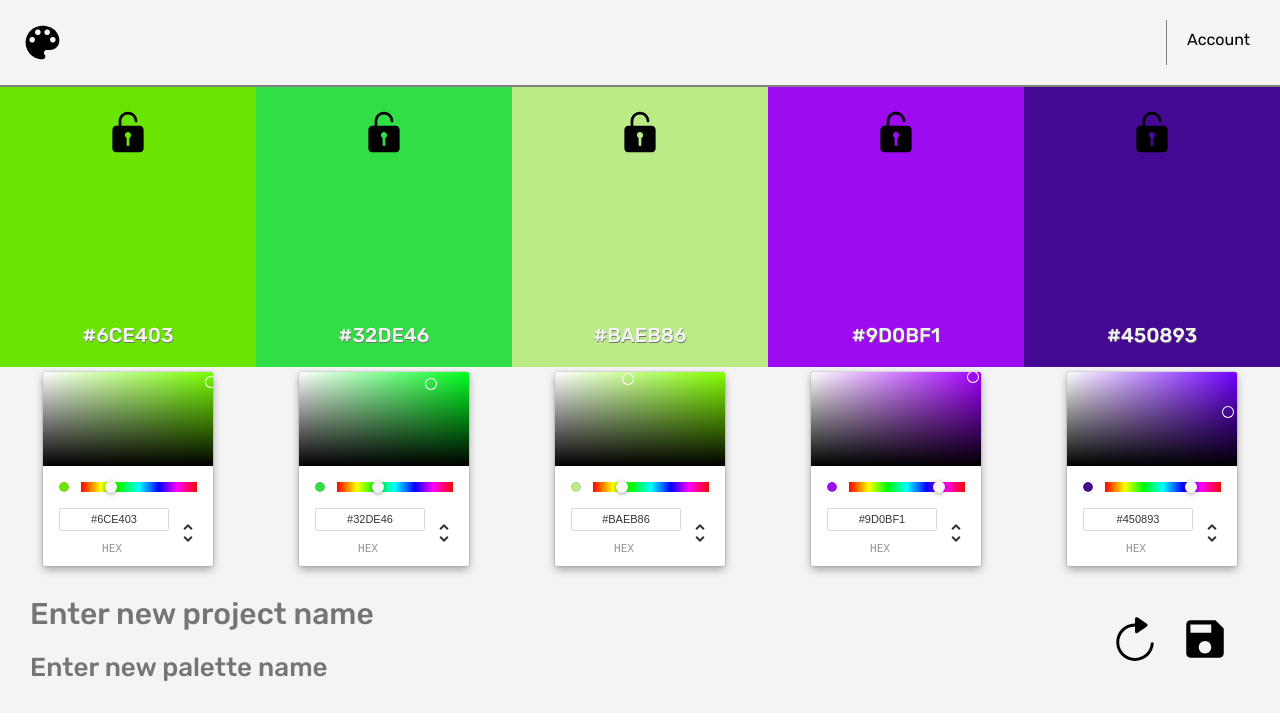
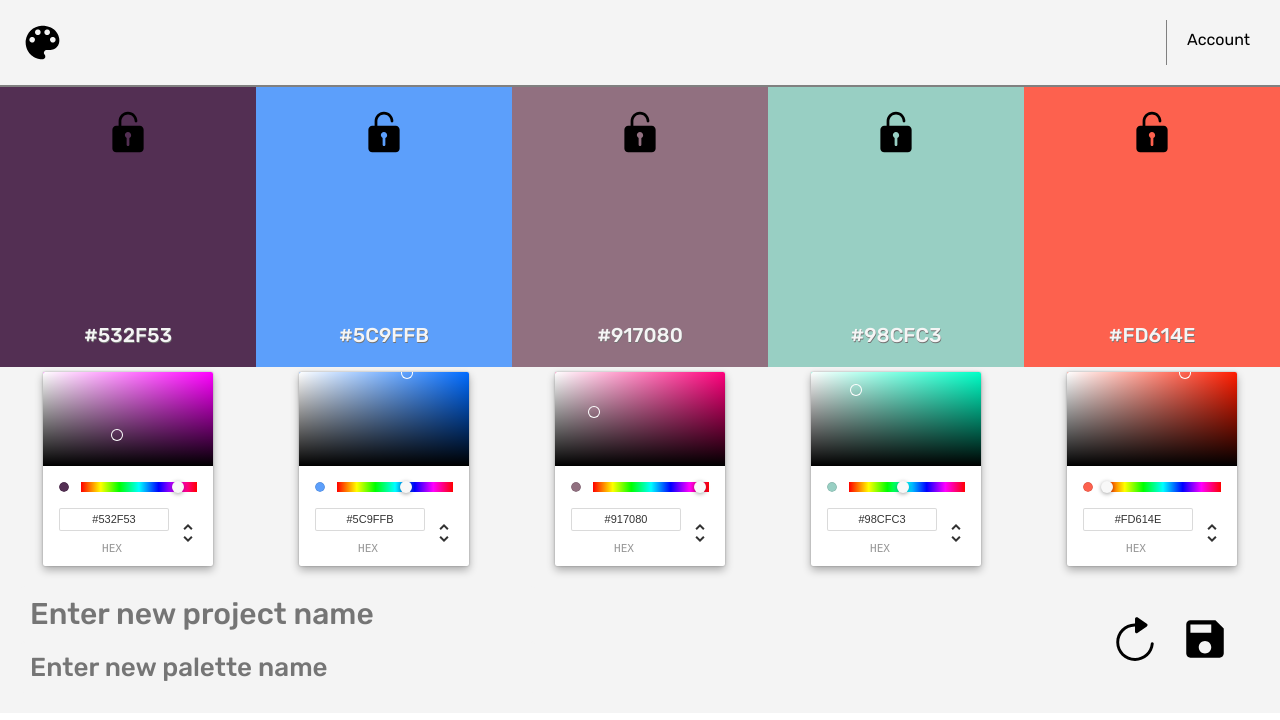
Before and after one commit to sschipke-conga/palette-producer, a React (Create React App) app: page / in a window 1280 px wide. Shown: the top 720 px of the page. Built offline with nearby package versions, Linux system fonts and the light colour scheme.

Commit message:
Change colors and locks with redux

```diff
--- /dev/null
+++ b/src/actions/index.js
@@ -0,0 +1,11 @@
+
+
+export const setUser = user => ({
+  type: 'Set_USER',
+  user
+});
+
+export const setCurrentPalette = palette => ({
+  type: 'SET_CURRENT_PALETTE',
+  palette
+});
--- a/src/components/App/App.js
+++ b/src/components/App/App.js
@@ -126,6 +126,7 @@ class App extends Component {
           exact
           path="/"
           render={() => (
+            <div>
               <PaletteContainer
                 userID={this.state.userID}
                 currentProject={this.state.currentProject}
@@ -135,13 +136,7 @@ class App extends Component {
                 paletteName={this.state.paletteName}
                 save={this.save}
               />
-          )}
-        />
               {this.state.userID && (
-          <Route
-            exact
-            path="/"
-            render={() => (
                 <ProjectContainer
                   projects={this.state.projects}
                   palettes={this.state.palettes}
@@ -150,8 +145,9 @@ class App extends Component {
                   removeProject={this.removeProject}
                 />
               )}
+            </div>
+          )}
         />
-        )}
       </main>
     );
   }
--- a/src/components/ColorCard/ColorCard.js
+++ b/src/components/ColorCard/ColorCard.js
@@ -1,31 +1,66 @@
 import './ColorCard.scss';
-import React from 'react';
+import React, {Component} from 'react';
+import { bindActionCreators } from "redux";
+import { connect } from "react-redux";
+import { setCurrentPalette } from "../../actions/index";
 import { ChromePicker } from 'react-color';
 import PropTypes from 'prop-types'
 import { IoIosLock, IoIosUnlock } from 'react-icons/io';
+import { render } from 'enzyme';
 
-export const ColorCard = ({ index, color, isLocked, changeColor, toggleLock }) => {
 
-  const colorStyles = {
-    background: color,
+export class ColorCard extends Component {
+
+
+
+  toggleLock = () => {
+    const { color, isLocked, index, setCurrentPalette } = this.props;
+    const updatedPalette = this.props.currentPalette;
+    updatedPalette[index].isLocked = !updatedPalette[index].isLocked;
+    setCurrentPalette(updatedPalette)
   }
 
-  return (
+  changeColor = (hexCode) => {
+    const updatedPalette = this.props.currentPalette;
+    const { color, index, setCurrentPalette } = this.props;
+    updatedPalette[index].hexCode = hexCode
+    setCurrentPalette(updatedPalette);
+  }
+
+  render() {
+    const {isLocked, index, color} = this.props
+    const colorStyles = {
+      background: color
+    }
+    return (
     <div className='ColorCard'>
       <div className='color' style={colorStyles}>
         {isLocked ?
-          <IoIosLock className='lock' onClick={() => toggleLock(index, color)} /> :
-          <IoIosUnlock className='lock' onClick={() => toggleLock(index, color)} />}
-        <p className='hex'>{color}</p>
+          <IoIosLock className='lock' onClick={() => this.toggleLock()} /> :
+          <IoIosUnlock className='lock' onClick={() => this.toggleLock()} />}
+        <p className='hex'>{this.props.color}</p>
       </div>
       <div className='picker-container'>
-        <ChromePicker className='color-picker' disableAlpha={true} width={170} color={color} onChange={({ hex }) => changeColor(index, hex)} />
+        <ChromePicker className='color-picker' disableAlpha={true} width={170} color={color} onChange={({ hex }) => this.changeColor(hex)} />
       </div>
     </div >
   )
+  }
 }
 
-export default ColorCard;
+export const mapStateToProps = state => ({
+  currentPalette: state.currentPalette
+});
+
+export const mapDispatchToProps = dispatch =>
+  bindActionCreators(
+    {
+      setCurrentPalette
+    },
+    dispatch
+  );
+
+export default connect(mapStateToProps, mapDispatchToProps)(ColorCard);
 
 ColorCard.propTypes = {
 
--- a/src/components/PaletteContainer/PaletteContainer.js
+++ b/src/components/PaletteContainer/PaletteContainer.js
@@ -3,6 +3,10 @@ import './PaletteContainer.scss';
 import PropTypes from 'prop-types';
 import { IoMdSave } from "react-icons/io";
 import { IoIosRefresh } from "react-icons/io";
+import { bindActionCreators } from "redux";
+import { connect } from "react-redux";
+import {generateRandomHex} from '../../util/helperFuncs'
+import {setCurrentPalette} from '../../actions/index'
 import ColorCard from '../ColorCard/ColorCard';
 
 export class PaletteContainer extends Component {
@@ -10,64 +14,51 @@ export class PaletteContainer extends Component {
     super();
     this.state = {
       userID,
-      color1: {
-        hexCode: this.generateRandomHex(),
-        isLocked: false
-      },
-      color2: {
-        hexCode: this.generateRandomHex(),
-        isLocked: false
-      },
-      color3: {
-        hexCode: this.generateRandomHex(),
-        isLocked: false
-      },
-      color4: {
-        hexCode: this.generateRandomHex(),
-        isLocked: false
-      },
-      color5: {
-        hexCode: this.generateRandomHex(),
-        isLocked: false
-      }
-    }
+    };
   }
 
-  componentDidMount = () => {
-    if (!this.state.color1) {
-      this.randomizePalette();
-    }
-  }
+  // componentDidMount = () => {
+  //   const { color1, color2, color3, color4, color5 } = this.state
+  //   const {setCurrentPalette} = this.props
+  //   const palette = {
+  //     color1: color1.hexCode,
+  //     color2: color2.hexCode,
+  //     color3: color3.hexCode,
+  //     color4: color4.hexCode,
+  //     color5: color5.hexCode
+  //   }
+  //   setCurrentPalette(palette)
+  // }
 
-  componentWillReceiveProps = () => {
-    if (!this.state.color1) {
-      this.randomizePalette()
-    }
-    if (this.props.currentPalette.color1) {
-      this.setState({
-        color1: {
-          hexCode: this.props.currentPalette.color1,
-          isLocked: false
-        },
-        color2: {
-          hexCode: this.props.currentPalette.color2,
-          isLocked: false
-        },
-        color3: {
-          hexCode: this.props.currentPalette.color3,
-          isLocked: false
-        },
-        color4: {
-          hexCode: this.props.currentPalette.color4,
-          isLocked: false
-        },
-        color5: {
-          hexCode: this.props.currentPalette.color5,
-          isLocked: false
-        }
-      })
-    }
-  }
+  // componentWillReceiveProps = () => {
+  //   if (!this.state.color1) {
+  //     this.randomizePalette()
+  //   }
+  //   if (this.props.currentPalette.color1) {
+  //     this.setState({
+  //       color1: {
+  //         hexCode: this.props.currentPalette.color1,
+  //         isLocked: false
+  //       },
+  //       color2: {
+  //         hexCode: this.props.currentPalette.color2,
+  //         isLocked: false
+  //       },
+  //       color3: {
+  //         hexCode: this.props.currentPalette.color3,
+  //         isLocked: false
+  //       },
+  //       color4: {
+  //         hexCode: this.props.currentPalette.color4,
+  //         isLocked: false
+  //       },
+  //       color5: {
+  //         hexCode: this.props.currentPalette.color5,
+  //         isLocked: false
+  //       }
+  //     })
+  //   }
+  // }
 
   changeColor = (colorN, hexCode) => {
     this.setState({
@@ -78,53 +69,41 @@ export class PaletteContainer extends Component {
     })
   }
 
-  toggleLock = (colorN, hexCode) => {
-    this.setState({
-      [colorN]: {
-        hexCode,
-        isLocked: !this.state[colorN].isLocked
-      }
-    })
-  }
+  randomizePalette = () => {
+    const {setCurrentPalette} = this.props;
+    // const currentPalette = this.props
+    // setCurrentPalette({})
+    // for (let parameter of ["color1", "color2", "color3", "color4", "color5"]) {
+    //   if (!this.state[parameter].isLocked) {
+    //     this.setState({
+    //       [parameter]: {
+    //         hexCode: generateRandomHex(),
+    //         isLocked: false
+    //       }
+    //     })
+    //   }
+    // }
 
-  generateRandomHex = () => {
-    let hexCode = '#' + Math.floor(Math.random() * 16777215).toString(16);
-      if(hexCode.length < 7 ) {
-        return this.generateRandomHex()
-      }
-    return hexCode;
-  }
 
-  randomizePalette = () => {
-    for (let parameter of ["color1", "color2", "color3", "color4", "color5"]) {
-      if (!this.state[parameter].isLocked) {
-        this.setState({
-          [parameter]: {
-            hexCode: this.generateRandomHex(),
-            isLocked: false
-          }
-        })
-      }
-    }
   }
 
   displayPalettes = colors => {
-    const colorKeys = Object.keys(colors);
-    return colorKeys.map((colorKey, index) => {
+    const {currentPalette} = this.props
+    return currentPalette.map((color, index) => {
       return (
         <ColorCard
           key={index}
-          index={'color' + (index + 1)}
-          color={colors[colorKey].hexCode}
-          isLocked={colors[colorKey].isLocked}
-          changeColor={this.changeColor}
-          toggleLock={this.toggleLock}
+          index={index}
+          color={color.hexCode}
+          isLocked={color.isLocked}
+          name={color.name}
         />
       )
     })
   }
 
   render() {
+    const {currentPalette} = this.props
     return (
       <main className="PaletteContainer">
         <section className="PaletteContainer-section">
@@ -180,8 +159,20 @@ export class PaletteContainer extends Component {
 }
 
 
-export default PaletteContainer;
 
-PaletteContainer.propTypes = {
+export const mapStateToProps = state => ({
+  currentPalette: state.currentPalette
+});
 
-}
+export const mapDispatchToProps = dispatch =>
+  bindActionCreators(
+    {
+      setCurrentPalette
+    },
+    dispatch
+  );
+
+export default connect(mapStateToProps, mapDispatchToProps)(PaletteContainer);
+// PaletteContainer.propTypes = {
+
+// }
--- a/src/components/ProjectCard/ProjectCard.js
+++ b/src/components/ProjectCard/ProjectCard.js
@@ -24,13 +24,15 @@ export const ProjectCard = ({ project, select, palettes, removePalette, removePr
   return (
     <div className='ProjectCard' id={project.d} name={project.name}>
       <h3 className="projectCard-header-name">{project.name}</h3>
-      <div className='add-palette-container' onClick={() => select(project, { name: '' })}>
-        <IoIosAddCircleOutline className='add-palette-icon' />
-      </div>
+      <button className='add-palette-container' onClick={() => select(project, { name: '' })}>
+        Create a new palette
+      </button>
       {displayPalettes}
-      <IoIosCloseCircleOutline className='delete-project'
+      <button className='delete-project'
         id={project.id}
-        onClick={removeProject} />
+        onClick={removeProject}>
+          Delete this project
+      </button>
     </div >
   )
 }
--- /dev/null
+++ b/src/reducers/currentPalette.js
@@ -0,0 +1,34 @@
+import { generateRandomHex } from '../util/helperFuncs';
+const initialState = [
+        { name: 'color1',
+          hexCode: generateRandomHex(),
+          isLocked: false
+        },
+        { name: 'color2',
+          hexCode: generateRandomHex(),
+          isLocked: false
+        },
+        { name: 'color3',
+          hexCode: generateRandomHex(),
+          isLocked: false
+        },
+        { name: 'color4',
+          hexCode: generateRandomHex(),
+          isLocked: false
+        },
+        { name: 'color5',
+          hexCode: generateRandomHex(),
+          isLocked: false
+        }
+      ]
+
+const currentPalette = (state = [], action) => {
+  switch (action.type) {
+    case 'SET_CURRENT_PALETTE':
+      return [...action.palette];
+    default:
+      return initialState;
+  }
+};
+
+export default currentPalette;
--- a/src/reducers/index.js
+++ b/src/reducers/index.js
@@ -1,8 +1,10 @@
 import { combineReducers } from 'redux';
 import user from './user'
+import currentPalette from './currentPalette'
 
 const rootReducer = combineReducers({
-  user
+  user,
+  currentPalette
 });
 
 export default rootReducer;
--- a/src/reducers/user.js
+++ b/src/reducers/user.js
@@ -1,4 +1,4 @@
-const user = (state = {}, action) => {
+const user = (state = null, action) => {
   switch (action.type) {
     case 'SET_USER':
       return action.user;
--- /dev/null
+++ b/src/util/helperFuncs.js
@@ -0,0 +1,7 @@
+export const generateRandomHex = () => {
+  let hexCode = "#" + Math.floor(Math.random() * 16777215).toString(16);
+  if (hexCode.length < 7) {
+    return generateRandomHex();
+  }
+  return hexCode;
+};
```
Also changed, not shown: 1 other file (tests, documents, lock files or other folders). Lines whose indentation alone changed are shown as unchanged.
